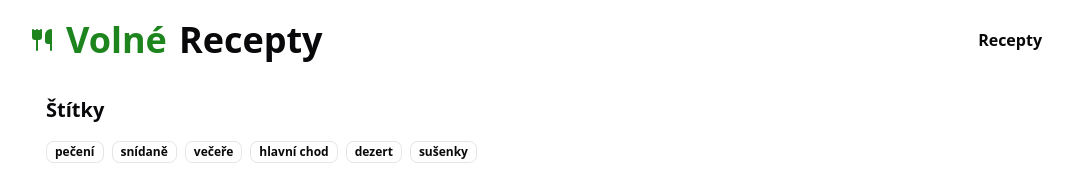
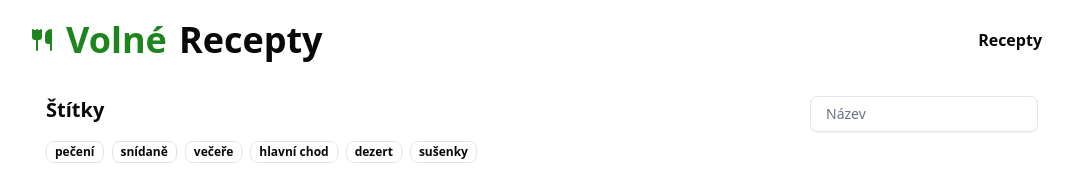
Before and after one commit to Fillipee/volne-recepty, a Next.js app: page /volne-recepty/recepty in a window 1280 px wide. Shown: the top 186 px of the page, without its empty margins (98-1171 px from the left). Built offline with nearby package versions, Linux system fonts and the light colour scheme.

Commit message:
feat: input with floating label + filter recipes by title

```diff
--- a/app/(homepage)/newest-recipes.tsx
+++ b/app/(homepage)/newest-recipes.tsx
@@ -4,6 +4,7 @@ import Link from 'next/link';
 import Image from 'next/image';
 import { Clock } from 'lucide-react';
 import { getBasePath } from '@/lib/utils';
+import { Badge } from '@/components/ui/badge';
 
 export default function NewestRecipes() {
     const recipes: RecipeData[] = getSortedRecipesData(6);
@@ -37,12 +38,9 @@ export default function NewestRecipes() {
                             {recipe.tags && (
                                 <div className="flex flex-wrap gap-2">
                                     {recipe.tags.map((tag) => (
-                                        <span
-                                            key={tag}
-                                            className="bg-accent rounded-full px-3 py-1 text-xs font-medium"
-                                        >
+                                        <Badge key={tag} variant="secondary">
                                             {tag}
-                                        </span>
+                                        </Badge>
                                     ))}
                                 </div>
                             )}
--- a/app/recepty/recipe-list.tsx
+++ b/app/recepty/recipe-list.tsx
@@ -1,13 +1,14 @@
 'use client';
 
-import { useState } from 'react';
+import { useEffect, useState } from 'react';
 import Link from 'next/link';
 import { RecipeData } from '@/lib/types';
 import { Badge } from '@/components/ui/badge';
 import { Button } from '@/components/ui/button';
-import { cn, getBasePath } from '@/lib/utils';
+import { cn, getBasePath, normalizeString } from '@/lib/utils';
 import { X } from 'lucide-react';
 import Image from 'next/image';
+import { Input } from '@/components/ui/input';
 
 interface TagFilterProps {
     tags: string[];
@@ -15,20 +16,35 @@ interface TagFilterProps {
 }
 
 export default function RecipeList({ tags, recipes }: TagFilterProps) {
+    const [filteredRecipes, setFilteredRecipes] = useState<RecipeData[]>(recipes);
     const [selectedTags, setSelectedTags] = useState<string[]>([]);
+    const [search, setSearch] = useState('');
 
     const toggleTag = (tag: string) => {
         setSelectedTags((prev) => (prev.includes(tag) ? prev.filter((t) => t !== tag) : [...prev, tag]));
     };
 
-    const filteredRecipes = recipes.filter(
-        (recipe) => selectedTags.length === 0 || selectedTags.every((tag) => recipe.tags?.includes(tag)),
-    );
+    const handleOnSearchChange = (e: React.ChangeEvent<HTMLInputElement>) => {
+        setSearch(e.target.value);
+    };
+
+    useEffect(() => {
+        const filtered = recipes.filter(
+            (recipe) =>
+                (selectedTags.length === 0 || selectedTags.every((tag) => recipe.tags?.includes(tag))) &&
+                normalizeString(recipe.title).includes(normalizeString(search)),
+        );
+
+        setFilteredRecipes(filtered);
+    }, [selectedTags, search]);
 
     return (
         <>
             <section className="mb-6">
-                <h2 className="mb-2 text-xl font-semibold">Štítky</h2>
+                <div className="flex items-center justify-between">
+                    <h2 className="mb-2 text-xl font-semibold">Štítky</h2>
+                    <Input id="recipe-name" label="Název" value={search} onChange={handleOnSearchChange} />
+                </div>
                 <div className="flex h-10 flex-wrap items-center gap-2">
                     {tags.map((tag) => (
                         <Badge
--- /dev/null
+++ b/components/ui/input.tsx
@@ -0,0 +1,39 @@
+import * as React from 'react';
+
+import { cn } from '@/lib/utils';
+import { Label } from './label';
+
+function Input({ id, label, className, type, ...props }: React.ComponentProps<'input'> & { label: string }) {
+    return (
+        <div className="relative">
+            <input
+                type={type}
+                data-slot="input"
+                placeholder=""
+                className={cn(
+                    'peer border-input file:text-foreground placeholder:text-muted-foreground selection:bg-primary selection:text-primary-foreground aria-invalid:outline-destructive/60 aria-invalid:ring-destructive/20 dark:aria-invalid:outline-destructive dark:aria-invalid:ring-destructive/50 ring-ring/10 dark:ring-ring/20 dark:outline-ring/40 outline-ring/50 aria-invalid:outline-destructive/60 dark:aria-invalid:outline-destructive dark:aria-invalid:ring-destructive/40 aria-invalid:ring-destructive/20 aria-invalid:border-destructive/60 dark:aria-invalid:border-destructive flex h-9 w-full min-w-0 rounded-md border bg-transparent px-3 py-1 text-base shadow-xs transition-[color,box-shadow] file:inline-flex file:h-7 file:border-0 file:bg-transparent file:text-sm file:font-medium focus-visible:ring-4 focus-visible:outline-1 disabled:pointer-events-none disabled:cursor-not-allowed disabled:opacity-50 aria-invalid:focus-visible:ring-[3px] aria-invalid:focus-visible:outline-none md:text-sm dark:aria-invalid:focus-visible:ring-4',
+                    className,
+                )}
+                {...props}
+            />
+            <LabelTest id={id} label={label} />
+        </div>
+    );
+}
+
+function LabelTest({ id, label, className, ...props }: React.ComponentProps<'label'> & { label: string }) {
+    return (
+        <Label
+            htmlFor={id}
+            className={cn(
+                'peer-focus:secondary peer-focus:dark:secondary bg-background dark:bg-background absolute start-2 top-1 z-10 origin-[0] -translate-y-4 scale-75 transform cursor-text px-2 text-sm text-gray-500 duration-300 peer-placeholder-shown:top-1/2 peer-placeholder-shown:-translate-y-1/2 peer-placeholder-shown:scale-100 peer-focus:top-1 peer-focus:-translate-y-4 peer-focus:scale-75 peer-focus:px-2 rtl:peer-focus:left-auto rtl:peer-focus:translate-x-1/4',
+                className,
+            )}
+            {...props}
+        >
+            {label}
+        </Label>
+    );
+}
+
+export { Input };
--- /dev/null
+++ b/components/ui/label.tsx
@@ -0,0 +1,21 @@
+'use client';
+
+import * as React from 'react';
+import * as LabelPrimitive from '@radix-ui/react-label';
+
+import { cn } from '@/lib/utils';
+
+function Label({ className, ...props }: React.ComponentProps<typeof LabelPrimitive.Root>) {
+    return (
+        <LabelPrimitive.Root
+            data-slot="label"
+            className={cn(
+                'text-sm leading-none font-medium select-none group-data-[disabled=true]:pointer-events-none group-data-[disabled=true]:opacity-50 peer-disabled:cursor-not-allowed peer-disabled:opacity-50',
+                className,
+            )}
+            {...props}
+        />
+    );
+}
+
+export { Label };
--- a/lib/utils.ts
+++ b/lib/utils.ts
@@ -8,3 +8,11 @@ export function cn(...inputs: ClassValue[]) {
 export function getBasePath() {
     return '/volne-recepty';
 }
+
+export function normalizeString(str: string) {
+    return str
+        .normalize('NFD')
+        .replace(/[\u0300-\u036f]/g, '')
+        .trim()
+        .toLowerCase();
+}
--- a/package.json
+++ b/package.json
@@ -11,6 +11,7 @@
   },
   "dependencies": {
     "@radix-ui/react-checkbox": "^1.1.4",
+    "@radix-ui/react-label": "^2.1.2",
     "@radix-ui/react-slot": "^1.1.2",
     "@tailwindcss/typography": "^0.5.16",
     "class-variance-authority": "^0.7.1",
```
Also changed, not shown: 1 other file (tests, documents, lock files or other folders).
